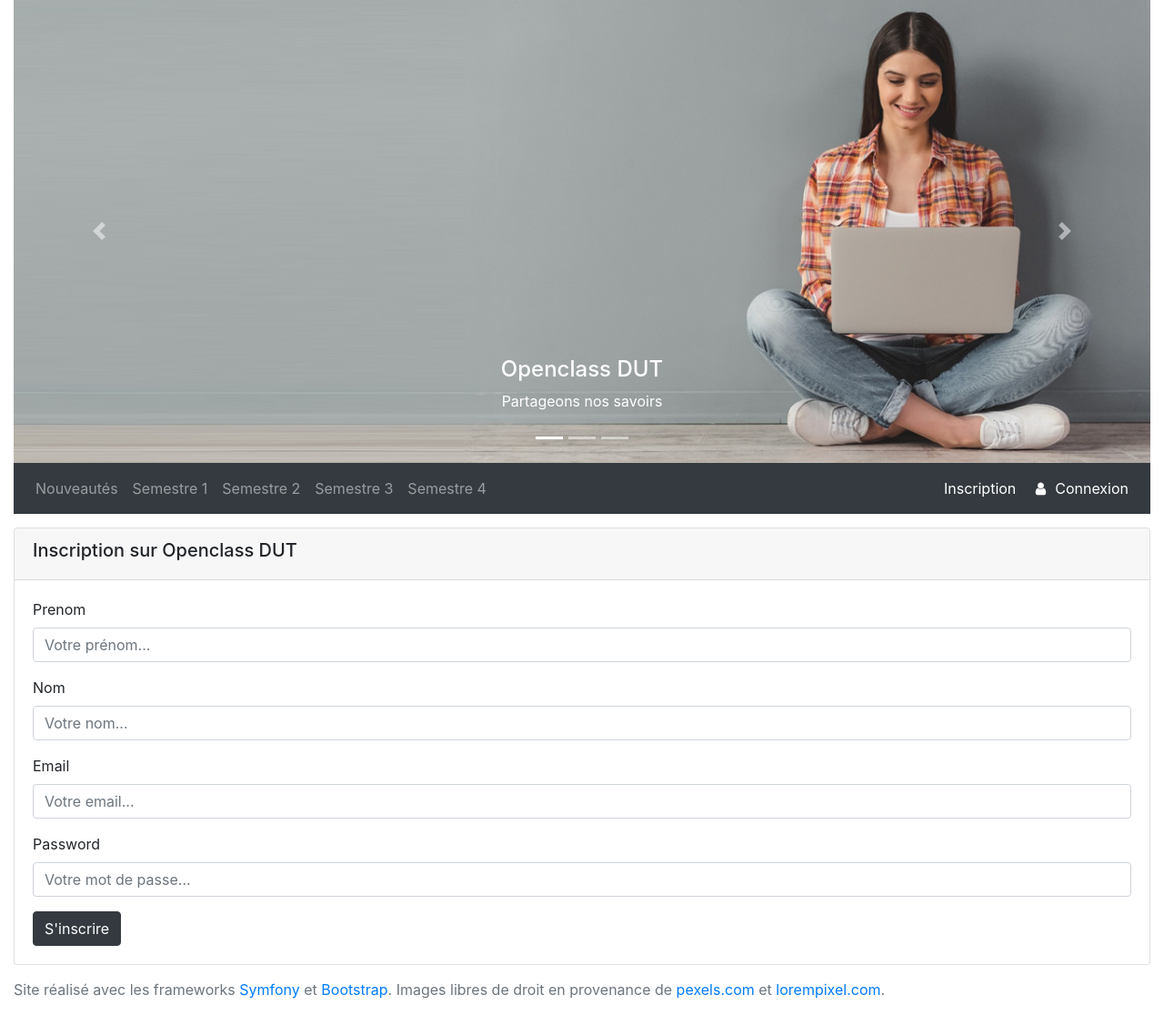
After one commit to patrick-etcheverry/openclassdut-partie2, a Symfony app: template templates/security/inscription.html.twig in a window 1280 px wide. The commit adds this page. Shown: the whole page at 91% size. Run offline with Twig, Linux system fonts and the light colour scheme; the template is opened without the code that fills it, so the values that code supplies are empty; form fields are guessed from the names that the template uses; some libraries are stand-ins or nearby versions.

Commit message:
Création d'un formulaire d'inscription

```diff
--- a/templates/base.html.twig
+++ b/templates/base.html.twig
@@ -130,6 +130,11 @@
                       {% else %}
                       {# Fonctionnalités pour l'utilsateur NON authentifié #}
                       <li class="nav-item active">
+                        <a class="nav-link" href="{{path('app_inscription')}}">
+                          Inscription
+                          <span class="sr-only">(current)</span></a>
+                      </li>
+                      <li class="nav-item active">
                         <a class="nav-link" href="{{path('app_login')}}">
                           <i class="icon-user"></i>
                           Connexion
--- /dev/null
+++ b/templates/security/inscription.html.twig
@@ -0,0 +1,19 @@
+{% extends 'base.html.twig' %}
+
+{% block titrePage %}Inscription sur Openclass DUT{% endblock %}
+
+{% block contenuPage %}
+{{ form_start(vueFormulaire) }}
+
+{{ form_row(vueFormulaire.prenom, {'attr':{'placeholder':"Votre prénom..."}})}}
+
+{{ form_row(vueFormulaire.nom, {'attr':{'placeholder':"Votre nom..."}})}}
+
+{{ form_row(vueFormulaire.email, {'attr':{'placeholder':"Votre email..."}})}}
+
+{{ form_row(vueFormulaire.password, {'attr':{'placeholder':"Votre mot de passe..."}})}}
+
+<button type="submit" class="btn btn-dark">S'inscrire</button>
+
+{{ form_end(vueFormulaire) }}
+{% endblock %}
```
Also changed, not shown: src/Controller/SecurityController.php (+47 -0 lines), src/Form/UserType.php (added, +28 -0 lines).
